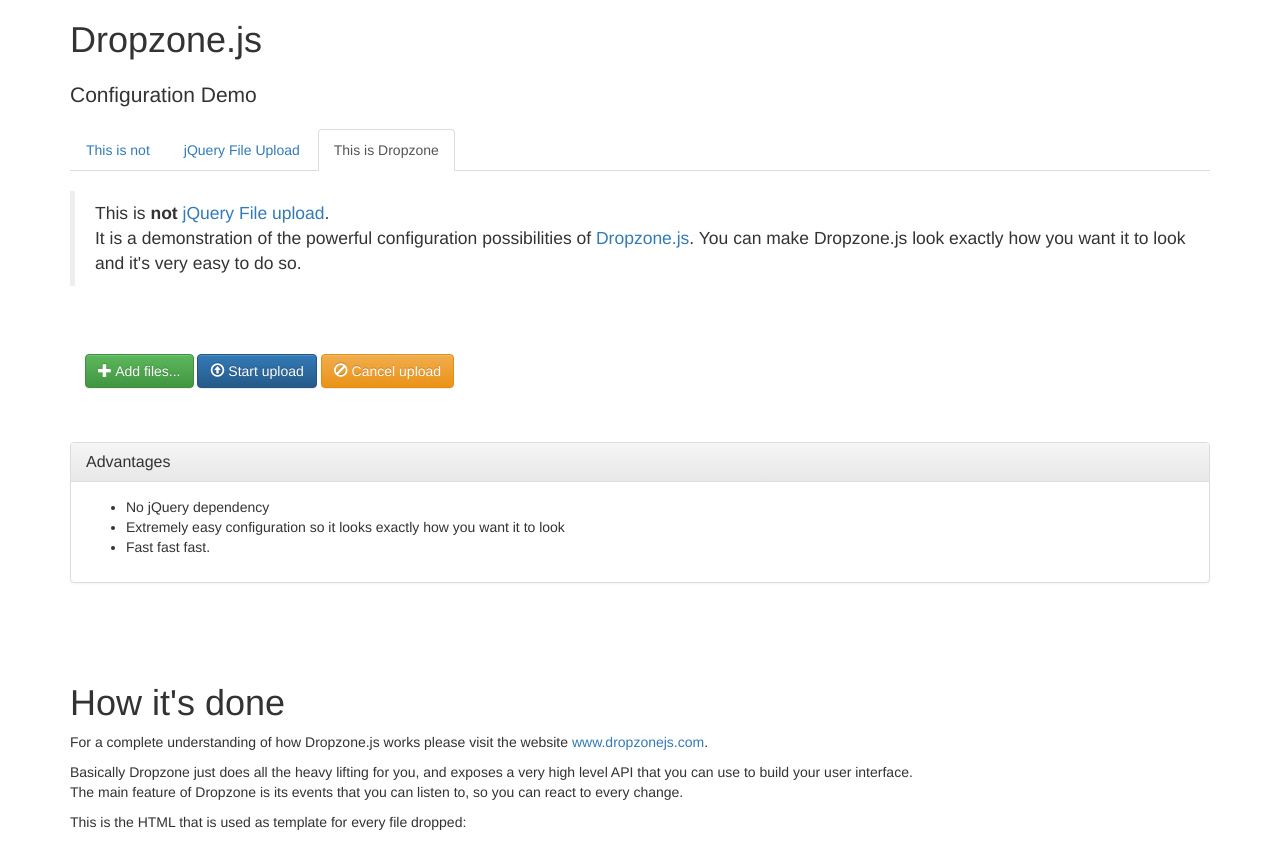
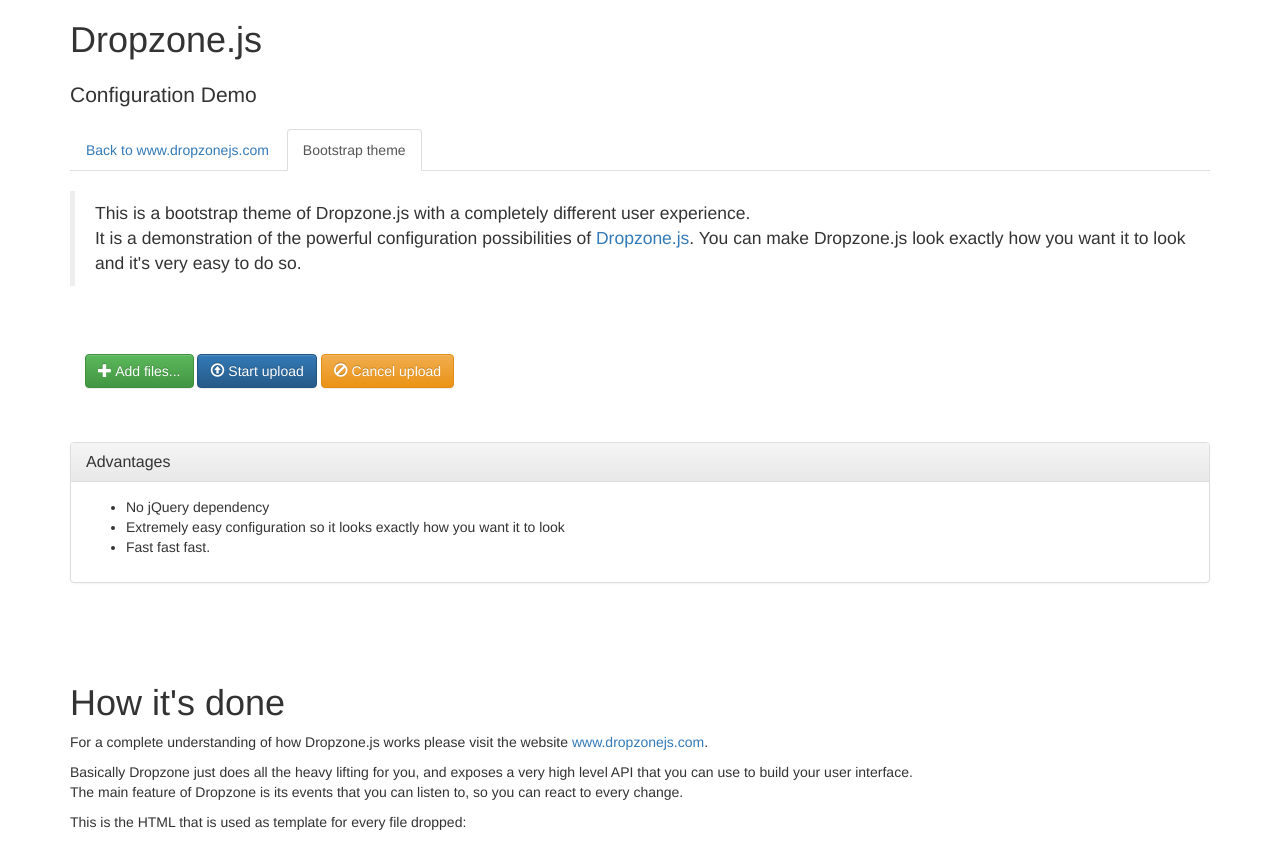
Before and after one commit to dropzone/dropzone, a Jekyll site: the page jquery-file-upload.html, which Jekyll copies as it is, in a window 1280 px wide. Shown: the top 842 px of the page. Built offline with Jekyll 4.4.1, drawn with Linux system fonts in a browser that asks for light colours; nearby versions of some CDN libraries; Markdown is read by kramdown in place of the engine named in the settings; some of the changed text lies outside the part shown; grey boxes are pictures that could not be loaded.

Commit message:
Updated the demo

```diff
--- a/jquery-file-upload.html
+++ b/jquery-file-upload.html
@@ -81,16 +81,15 @@
     <h2 class="lead">Configuration Demo</h2>
 
     <ul class="nav nav-tabs">
-      <li><a href="#">This is not</a></li>
-      <li><a href="#">jQuery File Upload</a></li>
-      <li class="active"><a href="#">This is Dropzone</a></li>
+      <li><a href="http://www.dropzonejs.com">Back to www.dropzonejs.com</a></li>
+      <li class="active"><a href="#">Bootstrap theme</a></li>
     </ul>
 
     <br>
 
     <blockquote>
       <p>
-        This is <strong>not</strong> <a href="http://blueimp.github.io/jQuery-File-Upload/" target="_blank">jQuery File upload</a>.<br />
+        This is a bootstrap theme of Dropzone.js with a completely different user experience.<br />
         It is a demonstration of the powerful configuration possibilities of <a href="http://www.dropzonejs.com">Dropzone.js</a>.
         You can make Dropzone.js look exactly how you want it to look and it's very easy to do so.
       </p>
@@ -268,9 +267,12 @@
     <script src="https://gist.github.com/enyo/6ba8ce090590421bf134.js"></script>
 
     <p>
-      As you can see, it's basically the HTML copied form jQuery-file-upload. The
-      most important difference, is that there are <code>data-dz-*</code> markers
-      in the markup, so that Dropzone can update the elements automatically.
+
+      As you can see, it's just basic bootstrap HTML that defines how a file
+      should look like. The most important aspect, is that there are
+      <code>data-dz-*</code> markers in the markup, so that Dropzone can update the
+      elements automatically.
+
     </p>
 
     <p>
```
